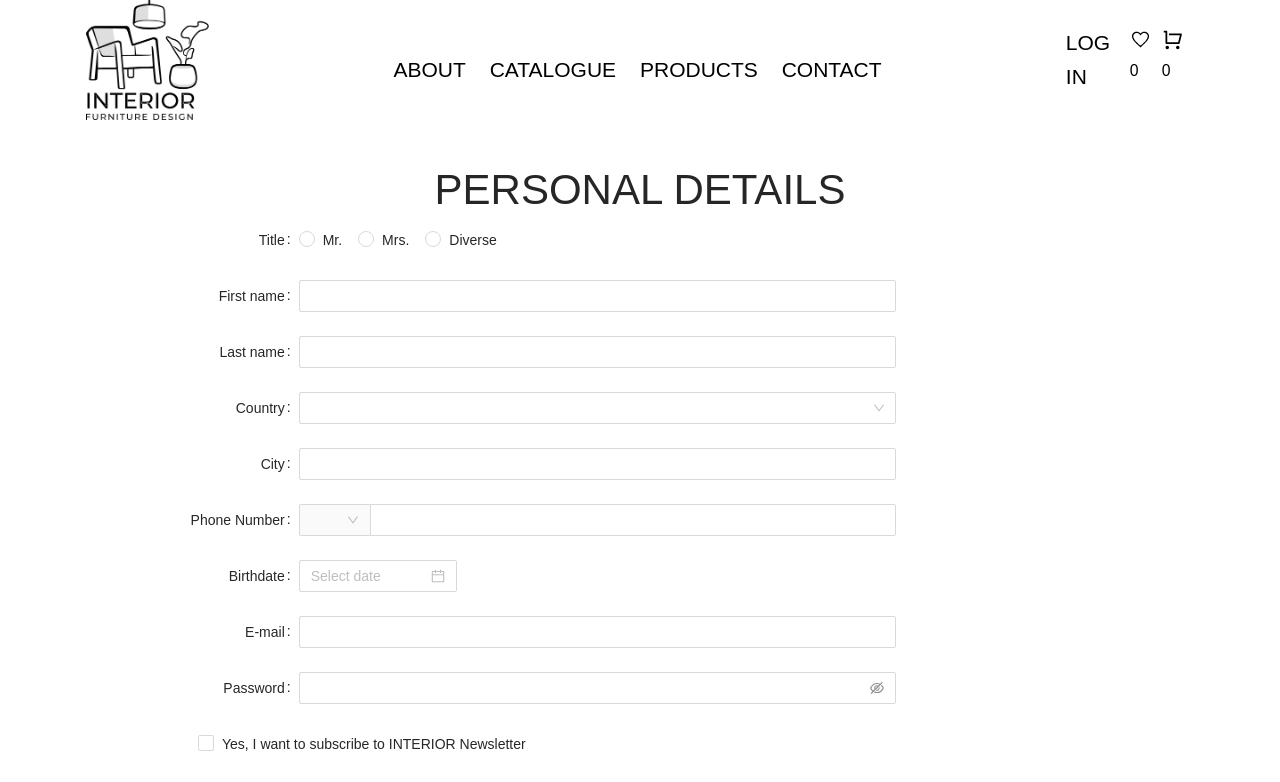
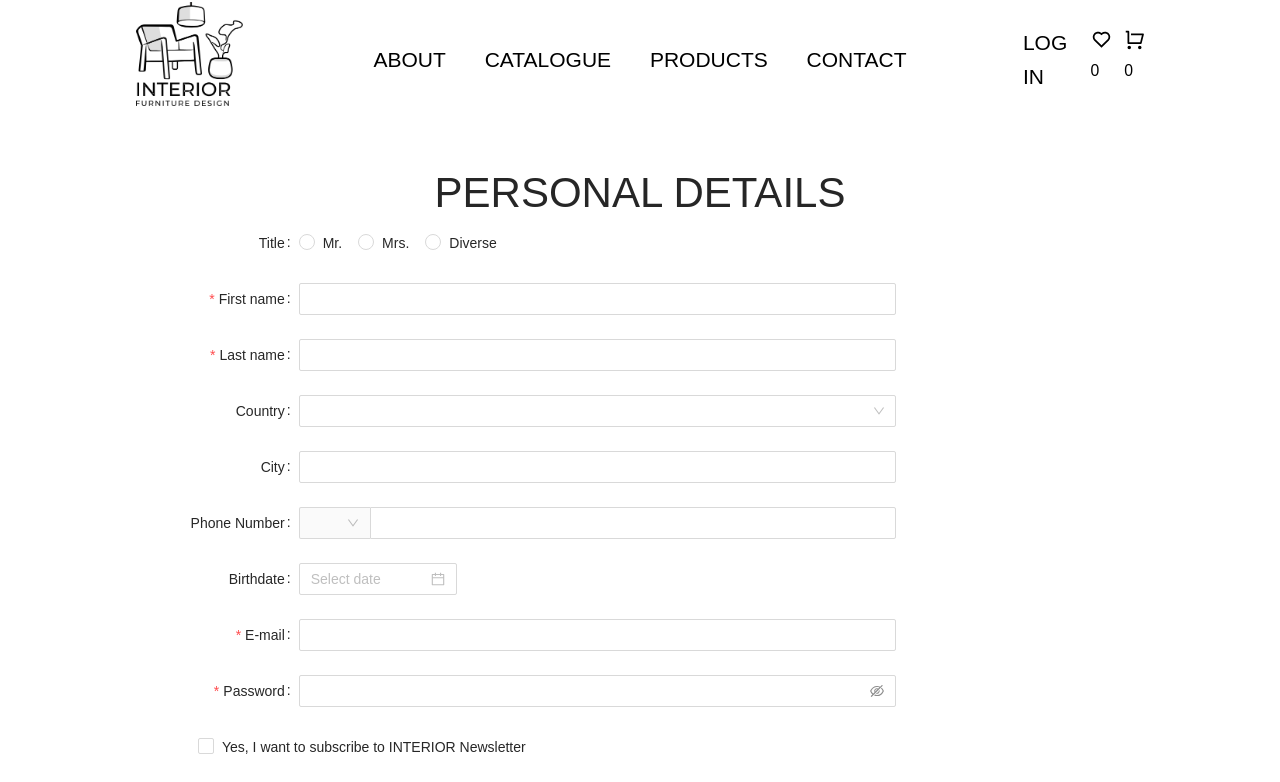
Before and after one commit to nat-laz/e-commerce-react-app, a React (Create React App) app: page /register in a window 1280 px wide. Shown: the top 782 px of the page. Built offline with nearby package versions, Linux system fonts and the light colour scheme.

Commit message:
fixed NavBar; NotFoundPage -done

```diff
--- a/public/index.html
+++ b/public/index.html
@@ -4,6 +4,8 @@
     <meta charset="utf-8" />
     <link rel="icon" href="%PUBLIC_URL%/favicon.ico" />
     <meta name="viewport" content="width=device-width, initial-scale=1" />
+    <link href="https://fonts.googleapis.com/css2?family=Nunito+Sans:wght@600;900&display=swap" rel="stylesheet">
+    <script src="https://kit.fontawesome.com/c4b1987573.js" crossorigin="anonymous"></script>
 
     <title>INTERIOR</title>
   </head>
--- a/src/App.css
+++ b/src/App.css
@@ -30,8 +30,6 @@ h3,
 p {
   margin: 0;
   padding: 0;
-
-
 
 }
 
@@ -93,12 +91,8 @@ p {
   background-color: var(--clr-neutral-1000);
 }
 
-.logoSvg {
-  height: 100px;
-  width: 100px;
 
 
-}
 
 .titles1 {
  display: flex;
@@ -106,6 +100,5 @@ p {
  text-align: center;
  width:100%;
  align-items: center;
- margin-top: 20px;
 
 }
--- a/src/App.js
+++ b/src/App.js
@@ -1,5 +1,5 @@
 import { Routes, Route } from "react-router-dom";
-import React,{ useContext } from "react";
+import React, { useContext } from "react";
 import { Link } from "react-router-dom";
 import { RiShoppingCartLine } from "react-icons/ri";
 import "./style/Navbar.css";
@@ -19,42 +19,35 @@ import Bookcase from "./pages/Bookcase.js";
 import { AppContext } from "./context/AppContext";
 import Footer from "./pages/Footer.js";
 import About from "./pages/About.js";
-import { IoMdHeartEmpty} from "react-icons/io";
+import { RiHeartLine, RiUser3Line } from "react-icons/ri";
 import "./App.css";
 
-
-
-
 function App() {
-
-
-
-
-
-
   const { cart, user, wishlist } = useContext(AppContext);
   return (
     <>
-
       <div className="App">
         <div className="main">
           <div className="Navbar">
             <div className="nav-logo">
-
               <Link to="/">
-          <img src={require("./assets/logo/iHaveThis.png")} alt="logoSvg" style={{height:"120px"}}/>
-
+                <img
+                  src={require("./assets/logo/iHaveThis.png")}
+                  alt="logoSvg"
+                />
               </Link>
             </div>
 
-      <div style={{display:"flex",flexDirection:"column"}} className="nav-links" >
+            <div
 
+              className="nav-links"
+            >
               <div className="nav-links titles1">
-          <li >
+                <li>
                   <Link to="/about">ABOUT</Link>
                 </li>
                 <li>
-            <Link to="/cataloge" >CATALOGUE</Link>
+                  <Link to="/cataloge">CATALOGUE</Link>
                 </li>
                 <li>
                   <Link to="/products">PRODUCTS</Link>
@@ -68,7 +61,7 @@ function App() {
             <div className="nav-log-cart">
               {user ? (
                 <li>
-            <Link to="/profile">{user.firstName.toUpperCase()}</Link>
+                  <Link to="/profile"><RiUser3Line/> </Link>
                 </li>
               ) : (
                 <>
@@ -79,7 +72,7 @@ function App() {
               )}
               <li>
                 <Link to="/profile">
-          <IoMdHeartEmpty/> <sup>{wishlist.length}</sup>
+                  <RiHeartLine /> <sup>{wishlist.length}</sup>
                 </Link>
               </li>
               <li>
@@ -107,7 +100,6 @@ function App() {
 
             <Route path="*" element={<NotFound />} />
           </Routes>
-
         </div>
 
         <div id="contactme">
--- a/src/pages/Login.js
+++ b/src/pages/Login.js
@@ -72,6 +72,7 @@ export default function Login() {
         >
           <Form.Item
             label="EMAIL"
+            name="email"
             rules={[
               {
                 required: true,
@@ -83,6 +84,7 @@ export default function Login() {
           </Form.Item>
           <Form.Item
             label="PASSWORD"
+            name="password"
             rules={[
               {
                 required: true,
--- a/src/pages/NotFound.js
+++ b/src/pages/NotFound.js
@@ -1,8 +1,18 @@
-import React from 'react'
-
+import  "../style/NotFound.css"
+import {Link} from "react-router-dom"
 export default function NotFound() {
   return (
-    <div>
-      <h1>Page not Found</h1></div>
-  )
+    <div class="mainbox">
+      <div class="err">4</div>
+      <i class="far fa-question-circle fa-spin"></i>
+      <div class="err2">4</div>
+      <div class="msg">
+        Maybe this page moved? Got deleted? Is hiding out in quarantine? Never
+        existed in the first place?
+        <p >
+          Let's go <Link id="not-found-link" to="/">home</Link> and try from there.
+        </p>
+      </div>
+    </div>
+  );
 }
--- a/src/pages/Profile.js
+++ b/src/pages/Profile.js
@@ -6,13 +6,14 @@ import Wishlist from "../component/Wishlist";
 
 export default function Profile() {
   const { user, setUser, wishlist } = useContext(AppContext);
+  console.log(user)
   if (user) {
     return (
       <div className="Profile">
         <div className="profile-info">
           <p>PROFILE</p>
           <h4>
-            {user.lastName.toUpperCase()} {user.firstName.toUpperCase()}
+            {user.lastName} {user.firstName}
           </h4>
           <p>{user.email}</p>
           <h4>ACCOUNT</h4>
--- a/src/pages/Register.js
+++ b/src/pages/Register.js
@@ -1,6 +1,6 @@
 import React,{ useContext } from "react";
 import "antd/dist/antd.min.css";
-import { Form, Input, Radio, Select, DatePicker, Checkbox } from "antd";
+import { Form, Input, Radio, Select, DatePicker, Checkbox, Button } from "antd";
 import { AppContext } from "../context/AppContext";
 import { useNavigate } from "react-router-dom";
 import toast, {Toaster} from "react-hot-toast";
@@ -23,6 +23,7 @@ const Register = () => {
       email: values.email,
       password: values.password,
     };
+    // console.log(registeredUsers)
     localStorage.setItem("registeredUsers", JSON.stringify(registeredUsers));
     setTimeout(() => {
       toast('YOU ARE SUCCESSFULLY REGISTERED')
@@ -67,7 +68,7 @@ const Register = () => {
         </Form.Item>
         <Form.Item
           label="First name"
-
+          name="firstName"
           rules={[
             {
               required: true,
@@ -83,7 +84,7 @@ const Register = () => {
         </Form.Item>
         <Form.Item
           label="Last name"
-          // name="lastName"
+          name="lastName"
           rules={[
             {
               required: true,
@@ -97,7 +98,7 @@ const Register = () => {
         >
           <Input />
         </Form.Item>
-        <Form.Item label="Country">
+        <Form.Item label="Country" name="country">
           <Select>
             <Select.Option value="Germany">Germany</Select.Option>
             <Select.Option value="Spain">Spain</Select.Option>
@@ -112,6 +113,7 @@ const Register = () => {
         </Form.Item>
         <Form.Item
           label="City"
+          name="city"
           rules={[
             {
               pattern: /^[a-zA-Z0-9]+$/,
@@ -122,7 +124,7 @@ const Register = () => {
           <Input />
         </Form.Item>
 
-        <Form.Item label="Phone Number">
+        <Form.Item label="Phone Number" name="phoneNumber">
           <Input
             addonBefore={prefixSelector}
             style={{
@@ -131,12 +133,12 @@ const Register = () => {
           />
         </Form.Item>
 
-        <Form.Item label="Birthdate" >
+        <Form.Item label="Birthdate" name="birthdate" >
           <DatePicker />
         </Form.Item>
 
         <Form.Item
-
+         name="email"
           label="E-mail"
           rules={[
             {
@@ -154,7 +156,7 @@ const Register = () => {
 
         <Form.Item
           label="Password"
-
+          name="password"
           rules={[
             {
               required: true,
@@ -166,7 +168,7 @@ const Register = () => {
         </Form.Item>
 
         <Form.Item
-
+          name="checked"
           valuePropName="checked"
           style={{ marginLeft: "5em" }}
         >
@@ -174,9 +176,9 @@ const Register = () => {
         </Form.Item>
 
         <Form.Item>
-          <button htmltype="submit">
+          <Button htmlType="submit">
             CREATE ACCOUNT
-          </button>
+          </Button>
         </Form.Item>
       </Form>
     </div>
--- a/src/style/Home.css
+++ b/src/style/Home.css
@@ -1,4 +1,11 @@
-
+.Landing-section1 {
+  width: 100vw;
+  height: 85vh;
+  display: flex;
+  flex-direction: row;
+  margin-bottom: 60px;
+  justify-content: center;
+}
 
 .BannerLandingLeft {
   margin-left: 0px;
@@ -41,14 +48,7 @@ button.rec-dot:focus {
   box-shadow: 0 0 1px 3px rgba(235, 177, 16, 0.5);
 }
 
-.Landing-section1 {
-  width: 100vw;
-  height: 85vh;
-  display: flex;
-  flex-direction: row;
-  margin-bottom: 60px;
-  justify-content: center;
-}
+
 
 
 .Inset {
--- a/src/style/Navbar.css
+++ b/src/style/Navbar.css
@@ -1,32 +1,41 @@
-.Navbar{
+.Navbar {
   display: flex;
-    justify-content: space-around;
   list-style: none;
   text-decoration: none;
   align-items: center;
-    width: 100vw;
+  width: 88%;
   height: 15vh;
-
-
-
+  margin: 0 auto;
 }
-li a{
+li a {
   color: black;
 }
 
-.nav-links, .nav-log-cart {
+.nav-links,
+.nav-log-cart {
   display: flex;
   flex-direction: row;
   justify-content: space-around;
-
+  align-items: center;
+  height: 100%;
+}
+.nav-logo {
+    height: 100%;
+    width: 20%;
+    padding: 2px;
+}
+.nav-logo img{
+    display: block;
+    height: 90%;
+    margin: 0 auto;
 }
 
-
-.nav-links{
-width: 40%;
-
+.nav-links {
+  width: 60%;
+  padding: 0 3%;
 }
 
-.nav-log-cart{
-   width: 10%;
+.nav-log-cart {
+  width: 20%;
+  padding: 0 4%;
 }
--- /dev/null
+++ b/src/style/NotFound.css
@@ -0,0 +1,51 @@
+.mainbox {
+
+    margin: auto;
+    height: 90vh;
+    width: 90vh;
+    position: relative;
+  }
+
+    .err {
+      color: #5f7470;
+      font-family: 'Nunito Sans', sans-serif;
+      font-size: 11rem;
+      position:absolute;
+      left: 20%;
+      top: 8%;
+    }
+
+  .far {
+    position: absolute;
+    font-size: 8.5rem;
+    left: 42%;
+    top: 15%;
+    color: #5f7470;
+  }
+
+   .err2 {
+      color: #5f7470;
+      font-size: 11rem;
+      position:absolute;
+      left: 68%;
+      top: 8%;
+    }
+
+  .msg {
+      text-align: center;
+      font-size: 1.6rem;
+      position:absolute;
+      left: 16%;
+      top: 45%;
+      width: 75%;
+    }
+
+    #not-found-link {
+    text-decoration: none;
+    color: #5f7470;
+    font-weight: bold;
+  }
+
+  #not-found-link:hover {
+    text-decoration: underline;
+  }
```
Also changed, not shown: src/style/Footer.css (+8 -28 lines). Lines whose indentation alone changed are shown as unchanged.
